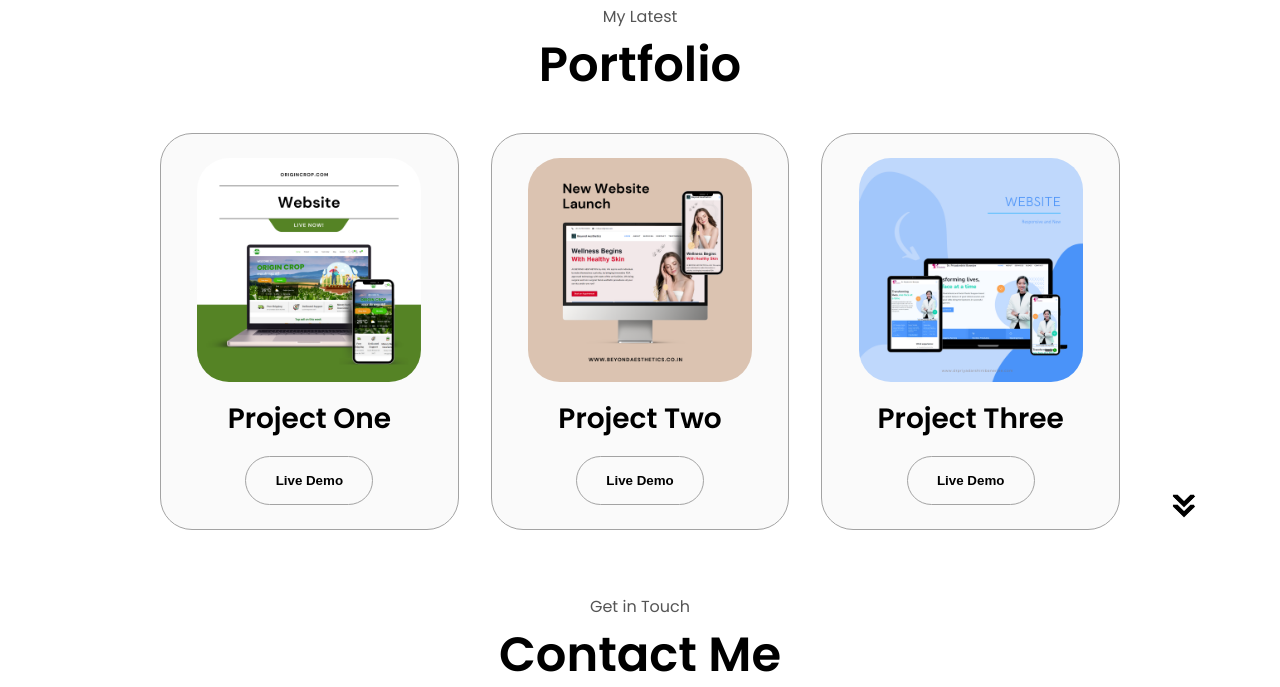
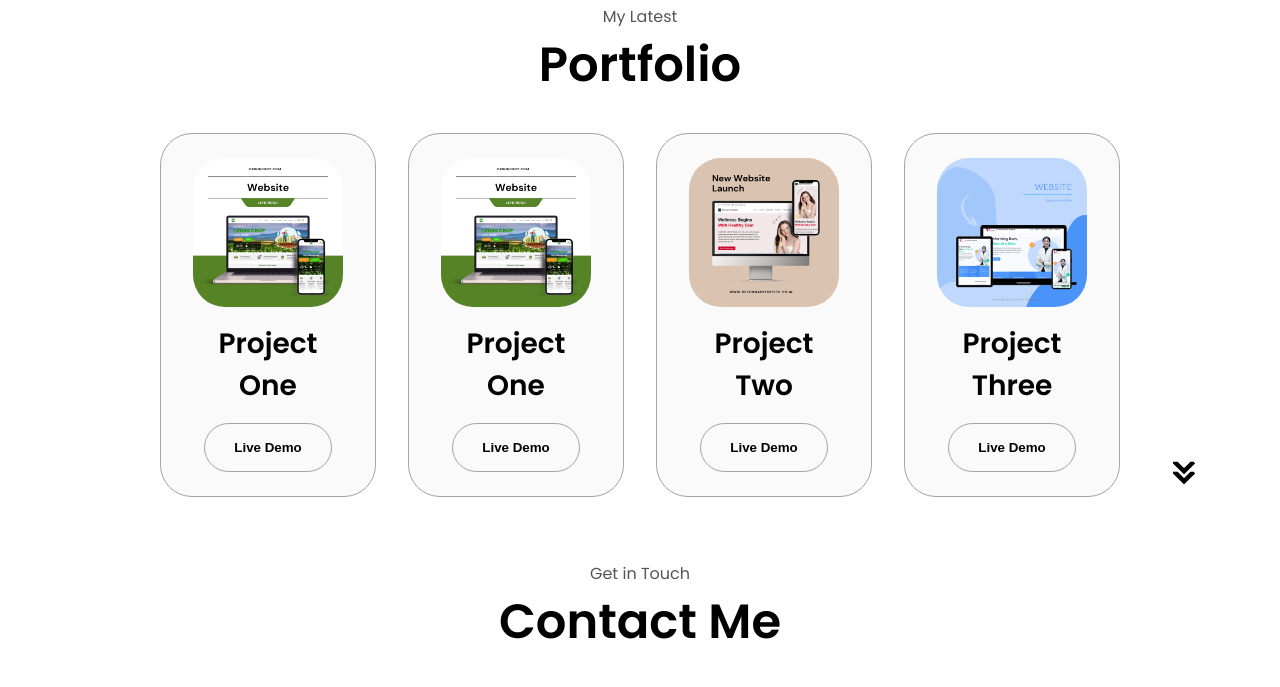
Before and after one commit to AbhishekNimbalkar/My-Portfolio, a plain HTML site: page index.html in a window 1280 px wide. Shown: the part 2460-3147 px from the top of the page. Drawn offline with Linux system fonts and the light colour scheme.

Commit message:
Update index.html
Added one project

```diff
--- a/index.html
+++ b/index.html
@@ -229,6 +229,25 @@
           <div class="details-container color-container">
             <div class="article-container">
               <img
+                src="./assets/project-1.png"
+                alt="Project 1"
+                class="project-img"
+              />
+            </div>
+            <h2 class="experience-sub-title project-title">Project One</h2>
+            <div class="btn-container">
+
+              <button
+                class="btn btn-color-2 project-btn"
+                onclick="location.href='https://origincrop.com/'"
+              >
+                Live Demo
+              </button>
+            </div>
+          </div>
+          <div class="details-container color-container">
+            <div class="article-container">
+              <img
                 src="./assets/project-2.png"
                 alt="Project 2"
                 class="project-img"
```
